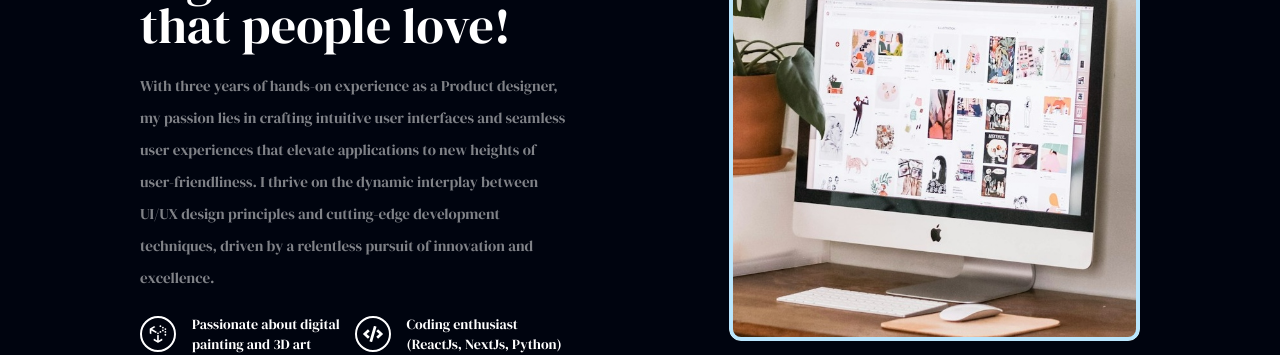
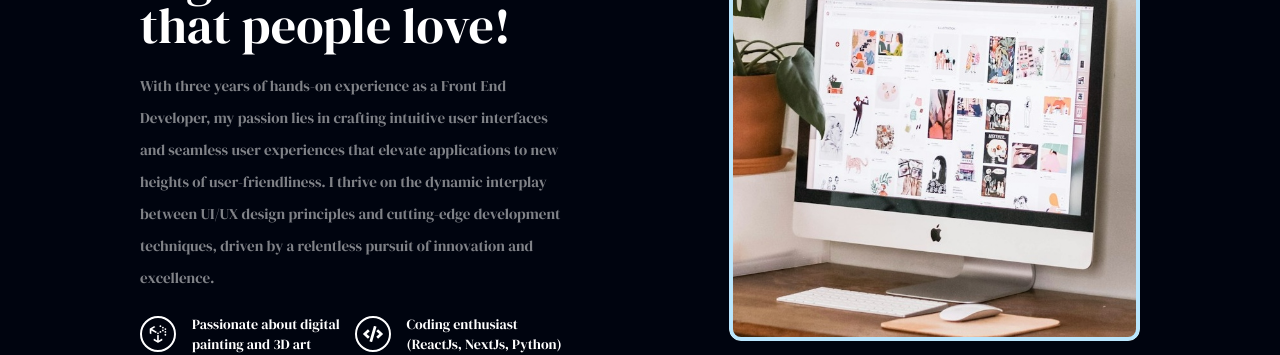
Before and after one commit to andreasiano/Portfolio, a React (Create React App) app: page / in a window 1280 px wide. Shown: the part 294-649 px from the top of the page. Built offline with nearby package versions, Linux system fonts and the light colour scheme.

Commit message:
Adding new title

```diff
--- a/src/components/Hero.jsx
+++ b/src/components/Hero.jsx
@@ -40,7 +40,7 @@ const Hero = () => {
         <p
           className={`${styles.paragraph} font-light opacity-50 text-white max-w-[480px] sm:text-2xl xxs:text-xl lg:text-[15px] mt-5`}
         >
-          With three years of hands-on experience as a Product designer, my passion lies in crafting intuitive user interfaces and seamless user experiences that elevate applications to new heights of user-friendliness. I thrive on the dynamic interplay between UI/UX design principles and cutting-edge development techniques, driven by a relentless pursuit of innovation and excellence.
+          With three years of hands-on experience as a Front End Developer, my passion lies in crafting intuitive user interfaces and seamless user experiences that elevate applications to new heights of user-friendliness. I thrive on the dynamic interplay between UI/UX design principles and cutting-edge development techniques, driven by a relentless pursuit of innovation and excellence.
         </p>
         <div className="lg:flex mt-5">
           <div className="flex xxs:mb-5 items-center">
```
